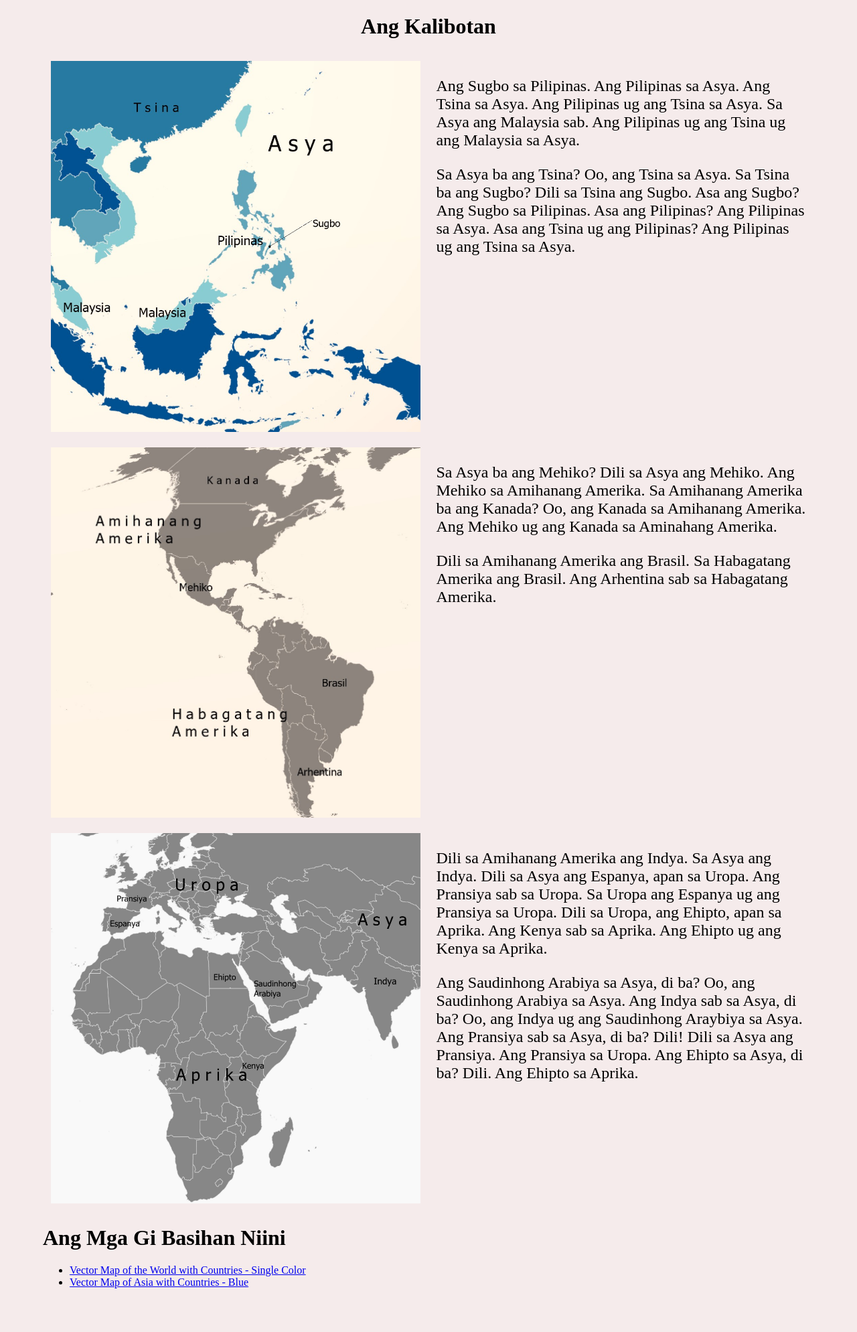
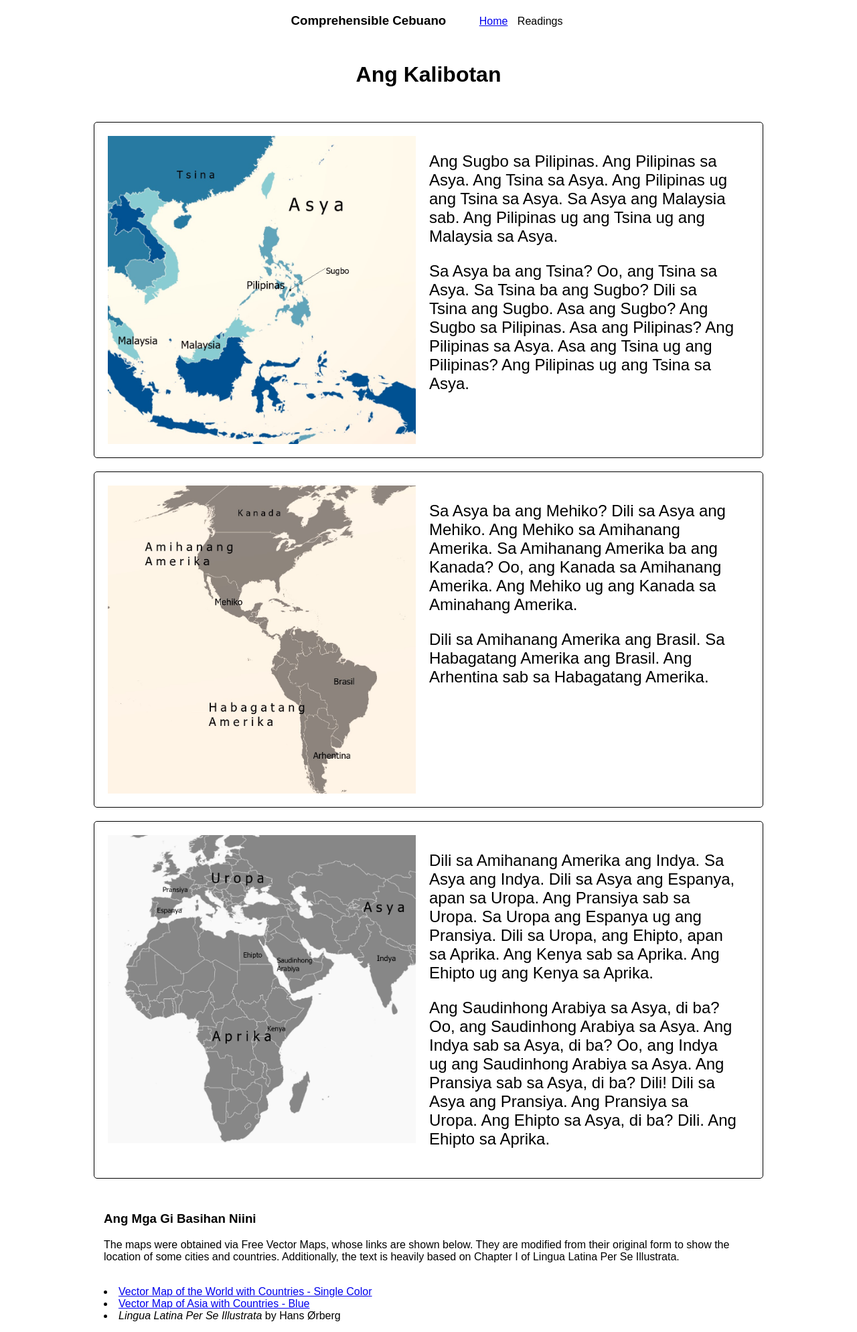
Before and after one commit to ErPang97/ComprehensibleCebuanoProject, a plain HTML site: page angkalibotan.html in a window 1280 px wide. Shown: the whole page at 67% size. Before the commit the page ends 1940 px from the top, so only its background shows below. Drawn offline with Linux system fonts and the light colour scheme.

Commit message:
significant changes!

```diff
--- a/angkalibotan.html
+++ b/angkalibotan.html
@@ -9,9 +9,18 @@
 </head>
 <body>
     <header>
+        <div id="nav">
+            <h3>Comprehensible Cebuano</h3>
+            <ul id="nav-list">
+                <li><a href="index.html">Home</a></li>
+                <li>Readings</li>
+            </ul>
+        </div>
+    </header>
+    <div id="page-title">
         <h1>Ang Kalibotan</h1>
-    </header>
-    <div id="content">  <!---A Map of the Philippines in Asia-->
+    </div>
+    <div class="content">  <!---A Map of the Philippines in Asia-->
         <img class="column1" src="images/WRLD-AS-02-4001_Philippines_SEA.jpg" alt="Ang Mapa sa Pilipinas sa Asya"/>
         <div class="column2">
             <p> Ang Sugbo sa Pilipinas. Ang Pilipinas sa Asya. Ang Tsina sa Asya. Ang Pilipinas ug ang Tsina sa Asya.
@@ -21,7 +30,7 @@
             ang Pilipinas? Ang Pilipinas ug ang Tsina sa Asya.</p>
         </div>
     </div>
-    <div id="content"> <!--A Map of the Americas-->
+    <div class="content"> <!--A Map of the Americas-->
         <img class="column1" src="images/WRLD-EPS-01-0011_America.jpg" alt="Ang Mapa sa Amerika"/>
         <div class="column2">
             <p>	Sa Asya ba ang Mehiko? Dili sa Asya ang Mehiko. Ang Mehiko sa Amihanang Amerika.
@@ -31,20 +40,23 @@
                 sab sa Habagatang Amerika.</p>
         </div>
     </div>
-    <div id="content"> <!--A Map of Europe, Western Asia and Africa-->
+    <div class="content"> <!--A Map of Europe, Western Asia and Africa-->
         <img class="column1" src="images/WRLD-EPS-01-0011_EU,Asia_Africa.jpg" alt="Ang Mapa sa Uropa, Asya ug Aprika"/>
         <div class="column2">
             <p> Dili sa Amihanang Amerika ang Indya. Sa Asya ang Indya. Dili sa Asya ang Espanya, apan sa Uropa.
-                Ang Pransiya sab sa Uropa. Sa Uropa ang Espanya ug ang Pransiya sa Uropa. Dili sa Uropa, ang Ehipto,
+                Ang Pransiya sab sa Uropa. Sa Uropa ang Espanya ug ang Pransiya. Dili sa Uropa, ang Ehipto,
                 apan sa Aprika. Ang Kenya sab sa Aprika. Ang Ehipto ug ang Kenya sa Aprika.</p>
             <p> Ang Saudinhong Arabiya sa Asya, di ba? Oo, ang Saudinhong Arabiya sa Asya. Ang Indya sab sa Asya, di ba?
-                Oo, ang Indya ug ang Saudinhong Araybiya sa Asya. Ang Pransiya sab sa Asya, di ba?
+                Oo, ang Indya ug ang Saudinhong Arabiya sa Asya. Ang Pransiya sab sa Asya, di ba?
                 Dili! Dili sa Asya ang Pransiya. Ang Pransiya sa Uropa. Ang Ehipto sa Asya, di ba? Dili. Ang
                 Ehipto sa Aprika.</p>
         </div>
     </div>
-    <footer>
-        <h1>Ang Mga Gi Basihan Niini</h1>
+    <div id="references">
+        <h3>Ang Mga Gi Basihan Niini</h3>
+        <p lang="en">The maps were obtained via Free Vector Maps, whose links are shown below. They are modified from their original form to show the location
+            of some cities and countries. Additionally, the text is heavily based on Chapter I of Lingua Latina Per Se Illustrata.
+        </p>
         <ul>
             <li><a href="https://freevectormaps.com/world-maps/WRLD-EPS-01-0011?ref=atr">
                 Vector Map of the World with Countries - Single Color
@@ -52,7 +64,10 @@
             <li><a href="https://freevectormaps.com/world-maps/asia/WRLD-AS-02-4001?ref=atr">
                 Vector Map of Asia with Countries - Blue
             </a></li>
+            <li>
+                <i>Lingua Latina Per Se Illustrata</i> by Hans Ørberg
+            </li>
         </ul>
-    </footer>
+    </div>
 </body>
 </html>
--- a/css/ceb_content.css
+++ b/css/ceb_content.css
@@ -3,8 +3,10 @@ header, footer {
 }
 
 body {
-    background-color: #f5ebeb;
-    width: 90%;
+    font-family: sans-serif;
+    color: rgb(0, 0, 0);
+    background-color: #ffffff;
+    width: 1000px;
     margin: 0 auto;
 }
 
@@ -12,19 +14,56 @@ header {
     text-align: center;
 }
 
+#page-title {
+    /* background-color: #269759; */
+    text-align: center;
+    padding: 10px;
+}
 
-#content {
+
+.content {
+    font-size: 18pt;
     overflow: auto;
+    /* background-color: #2cae66; */
+    margin: 20px auto 20px auto;
+    border: #000000;
+    border-width: 1px;
+    border-style: solid;
+    border-radius: 5px;
+    padding: 10px;
 }
 
 .column1, .column2{
-    min-width: 450px;
-    width: 48%;
-    margin: 1%;
+    width: 460px;
+    margin: 10px;
     float: left;
 }
 
 .column2 {
     font-size: 18pt;
-    margin-right: 0%;
 }
+
+#nav {
+    /* background-color: rgb(214, 85, 85); */
+    margin: 10px auto 10px auto;
+    padding: 10px 10px 10px 10px;
+}
+
+#nav h3, ul{
+    display: inline;
+}
+
+#nav-list li{
+    display: inline;
+    padding: 5px;
+}
+
+#references {
+    /* background-color: #edd94c; */
+    padding: 10px;
+    margin: 5px;
+}
+
+ul {
+    list-style-position: inside;
+}
```
Also changed, not shown: angkalikopan.html (added, +71 -0 lines), index.html (+35 -8 lines), images/PH-EPS-01-0001.png (added), images/PH-EPS-01-0001_Island_Names.jpg (added), images/WRLD-AS-02-4001_Rivers.jpg (added).
